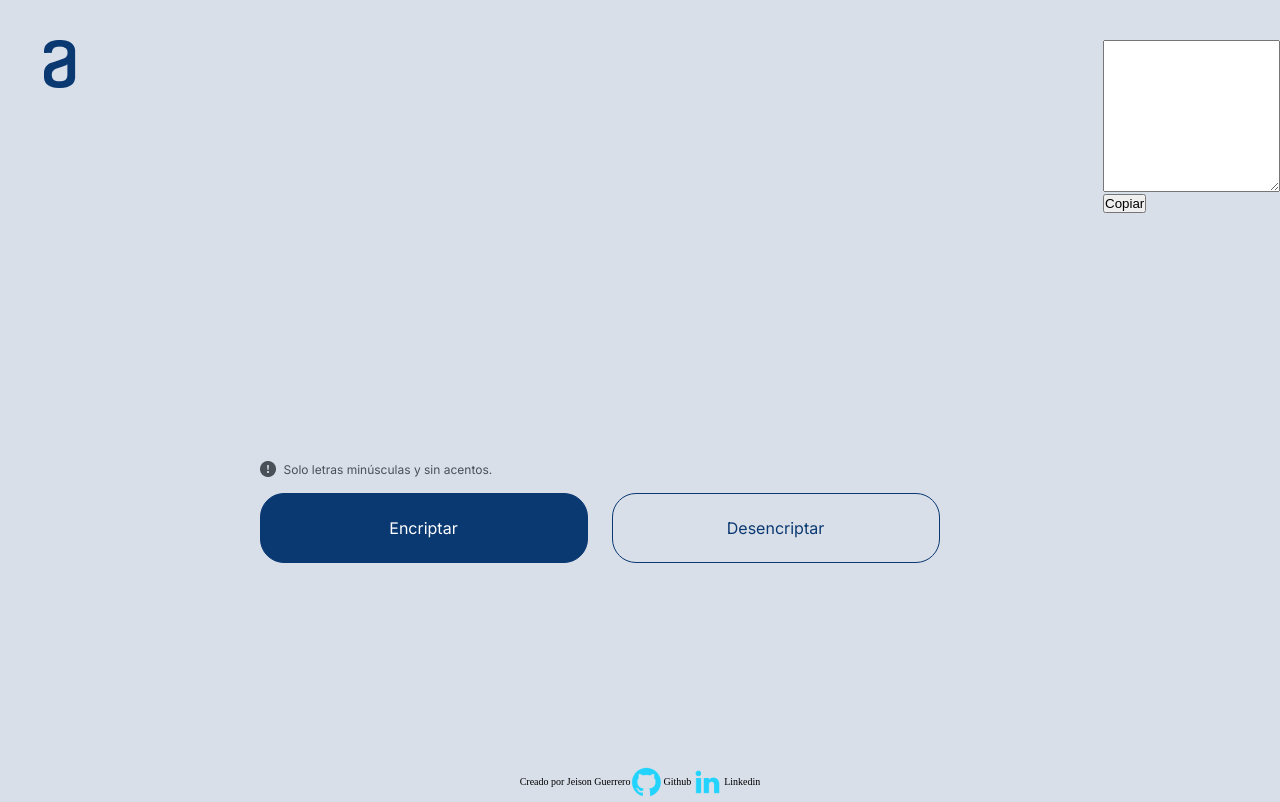
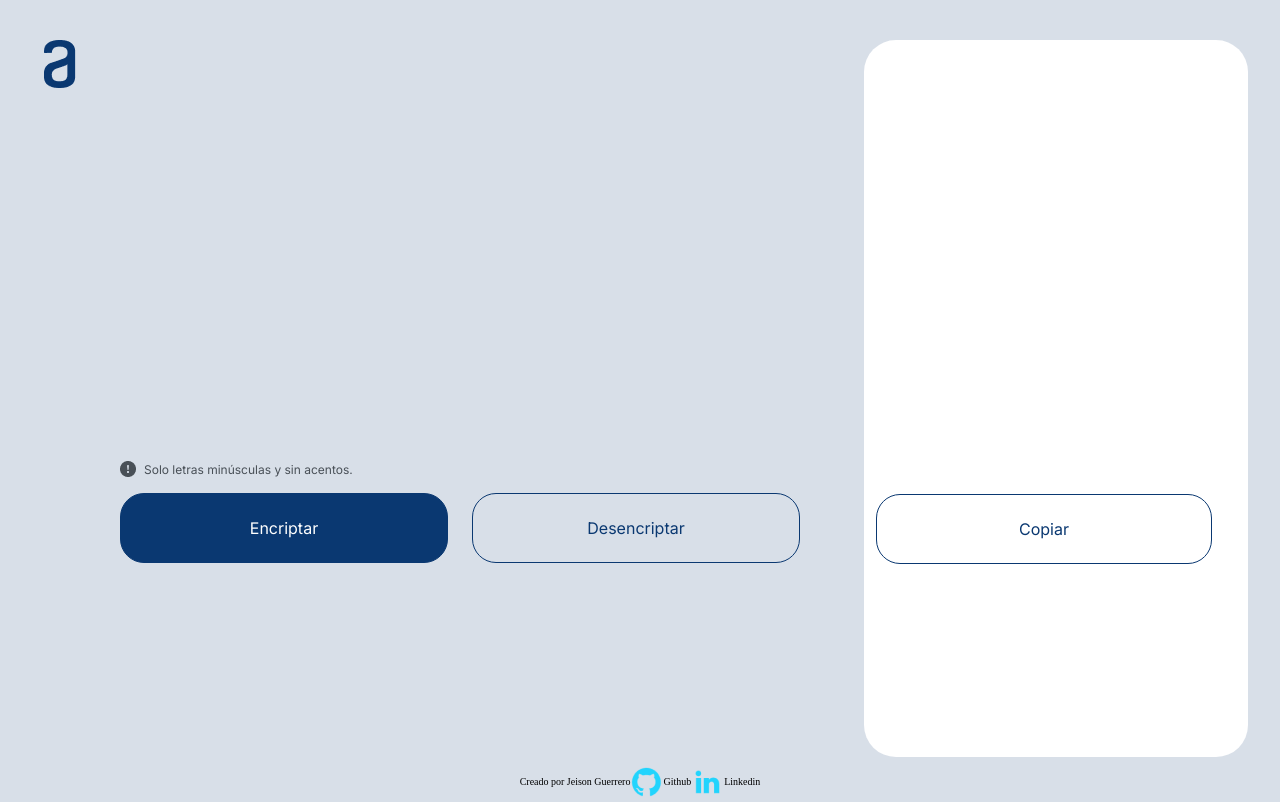
Before and after one commit to JeisonGuerrero/Encriptador-de-Texto, a plain HTML site: page index.html in a window 1280 px wide. Both pictures are taken after a click on the button "Encriptar". Drawn offline with Linux system fonts and the light colour scheme.

Commit message:
Proyecto Terminado sin medias query

```diff
--- a/index.css
+++ b/index.css
@@ -92,8 +92,13 @@
     font-size: 1.6rem;
     background-color: var(--color-primario);
     color: var(--color-terciario);
-    cursor: not-allowed;
+    cursor: pointer;
 }
+
+.Encriptador__boton__desencriptar:hover{
+    background-color: gray;
+}
+
 
 .Encriptador__respuesta{
     background-color: var(--color-secundario);
@@ -114,3 +119,47 @@
 .Encriptador__respuesta__imagen{
     width: 80%;
 }
+
+.Resultado{
+    height: 94.4%;
+    width: 30%;
+    border-radius: 32px;
+    background-color: white;
+    margin: 0px 40px 0px 40px;
+}
+
+.Resultado__box{
+    display: flex;
+    flex-direction: column;
+    justify-content: center;
+    align-items: center;
+}
+
+.Resultado__mensaje{
+    color: gray;
+    background-color: white;
+    font-size: 2.4rem;
+    font-family: var(--fuente-inter);
+    border: none;
+    border-radius: 32px;
+    resize: none;
+    outline: none;
+    margin: 32px;
+    width: 336px;
+    height: 390px;
+}
+
+.Resultado__copiar{
+    border: 1px solid;
+    border-radius: 24px;
+    border-color: var(--color-terciario);
+    box-shadow: none;
+    font-family: var(--fuente-inter);
+    padding: 24px;
+    width: 336px;
+    margin-right: 24px;
+    font-size: 1.6rem;
+    background-color: white;
+    color: var(--color-terciario);
+    cursor: pointer;
+}
--- a/index.html
+++ b/index.html
@@ -33,9 +33,10 @@
                     onclick="encriptar()">Encriptar</button>
                 <button
                     class="Encriptador__boton__desencriptar"
+                    id="desencriptar"
                     type="button"
                     onclick="desencriptar()"
-                    disabled>Desencriptar</button>
+                    >Desencriptar</button>
             </div>
         </div>
         <div class="Encriptador__respuesta" id="boxRespuesta">
@@ -48,8 +49,8 @@
             </div>
         </div>
         <div class="Resultado" id="boxResultado">
-            <textarea class="Resultado__mensaje" id="mensaje" cols="20" rows="10"></textarea>
-            <div>
+            <div class="Resultado__box">
+                <textarea class="Resultado__mensaje" id="mensaje" cols="16" rows="10" disabled></textarea>
                 <button class="Resultado__copiar" id="copiar" onclick="copiar()">Copiar</button>
             </div>
         </div>
--- a/index.js
+++ b/index.js
@@ -1,28 +1,69 @@
+document.getElementById("boxResultado").style.display = "none";
+
 function resetText(params) {
-    document.getElementById('texto').value = "";
+    document.getElementById("texto").value = "";
+    document.getElementById("mensaje").value = "";
 }
 
-document.getElementById("boxResultado").style.display = "none";
+function encriptarTexto(stringEncriptada){
+    let matrizCodigo = [["e", "enter"], ["i", "imes"], ["a", "ai"], ["o", "ober"], ["u", "ufat"]];
+
+    for(let i = 0; i < matrizCodigo.length; i++){
+        if(stringEncriptada.includes(matrizCodigo[i][0])){
+            stringEncriptada = stringEncriptada.replaceAll(matrizCodigo[i][0], matrizCodigo[i][1])
+        }
+    }
+    return stringEncriptada
+}
+
+function desencriptarTexto(stringDesencriptada){
+    let matrizCodigo = [["e", "enter"], ["i", "imes"], ["a", "ai"], ["o", "ober"], ["u", "ufat"]];
+
+    for(let i = 0; i < matrizCodigo.length; i++){
+        if(stringDesencriptada.includes(matrizCodigo[i][1])){
+            stringDesencriptada = stringDesencriptada.replaceAll(matrizCodigo[i][1] , matrizCodigo[i][0])
+        }
+    }
+    return stringDesencriptada
+}
+
+
+function copiar(){
+    mensaje.select();
+    navigator.clipboard.writeText(mensaje.value)
+    mensaje.value = "";
+    alert("Texto Copiado")
+}
 
 function encriptar() {
     let textoUsiario = document.getElementById('texto').value;
-    let validador = /[A-Z]/.test(textoUsiario);
+    let validador = /^[a-z\s]+$/.test(textoUsiario);
 
     if (textoUsiario.length === 0) {
         alert("Debes agregar un texto en minuscula");
         resetText();
         return;
-    } else if (validador) {
+    } else if (!validador) {
             alert("Solo son permitidas letras minúsculas y sin acentos");
             resetText();
             return;
         }else{
             document.getElementById("boxRespuesta").style.display = "none";
             document.getElementById("boxResultado").style.display = "block";
+            let textoEncriptado = encriptarTexto(textoUsiario);
+            document.getElementById("mensaje").value = textoEncriptado;
         }
-    return console.log()
+    return
 }
 
 function desencriptar() {
-
+    let textoEncriptado = document.getElementById("mensaje").value
+    if (document.getElementById("texto").value.length === 0) {
+        alert("Debes ingresar una frase");
+    }else{
+        let textoDesencriptado = desencriptarTexto(textoEncriptado);
+        document.getElementById("mensaje").value = textoDesencriptado
+        document.getElementById("texto").value = "";
+    }
+    return
 }
```
